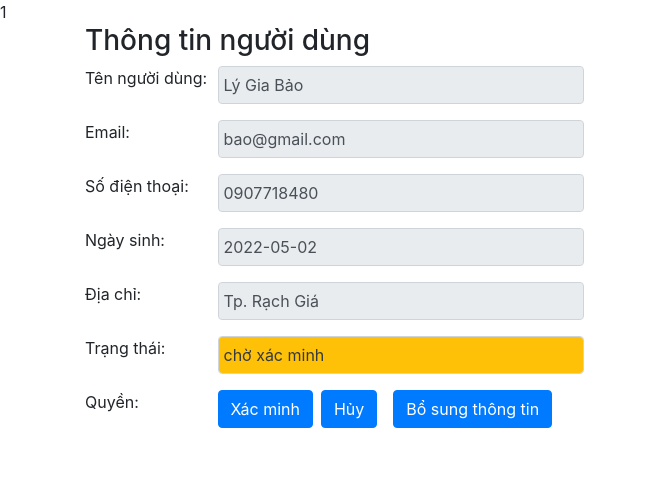
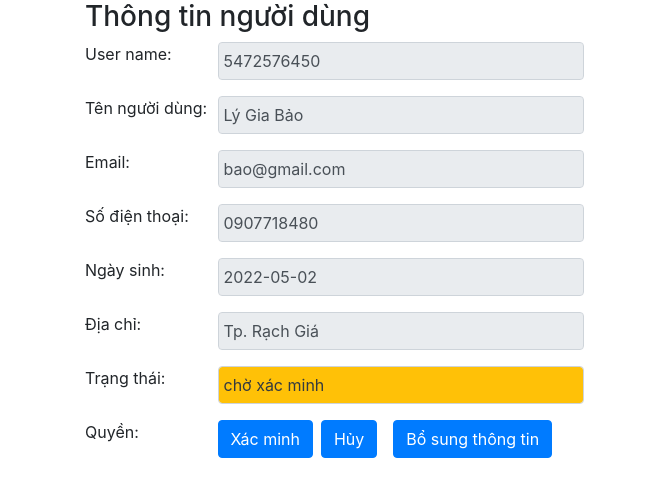
Before and after one commit to Kuroo-nekoo/web-ck, a PHP site: page /user_info.php?user_id=1 in a window 1280 px wide. Shown: the part 56-553 px from the top of the page, without its empty margins (0-647 px from the left). Run offline with PHP 8.4, Linux system fonts and the light colour scheme; the visitor is signed in with stand-in values (Sample User, id 1); data comes from the database, SQL or seed files in the repository; some libraries are stand-ins or nearby versions.

Commit message:
for Phan Hien

```diff
--- a/db.php
+++ b/db.php
@@ -257,3 +257,16 @@ function get_users_data_sort_date($type)
     }
     return array('code' => 1, 'error' => 'Empty data');
 }
+
+function update_state($user_id, $state) {
+    $conn = connect_database();
+    $sql = "UPDATE ACCOUNT SET ACTIVATED_STATE = '{$state}'  WHERE USER_ID = ?";
+    $stm = $conn->prepare($sql);
+    $stm->bind_param('s', $user_id);
+    if (!$stm->execute()) {
+        return array('code' => 1, 'error' => 'Error: ' . $sql . "<br>" . $conn->error);
+    }
+
+    $stm->execute();
+    return array('code' => 0);
+}
--- a/db.sql
+++ b/db.sql
@@ -49,7 +49,9 @@ CREATE TABLE `account` (
   `IS_LOCKED` bit(1) DEFAULT b'0',
   `DATE_LOCKED` datetime DEFAULT NULL,
   `DATE_CREATED` datetime NOT NULL,
-  `BALANCE` int NOT NULL
+  `BALANCE` int NOT NULL,
+  `FRONT_ID_IMAGE_DIR` varchar(50) DEFAULT NULL,
+  `BACK_ID_IMAGE_DIR` varchar(50) DEFAULT NULL
 ) ENGINE=InnoDB DEFAULT CHARSET=utf8mb4;
 
 
--- a/main.js
+++ b/main.js
@@ -17,5 +17,21 @@ function getUserInfo(user_id) {
 
 
 function verification(user_id) {
-  $('.modal-title').html('Bạn có chắc xác minh tài khoản ?');
+  $('.modal-title').html('Xác minh tài khoản');
+  $('.modal-body').html('Bạn có muốn xác minh cho tài khoản này?');
+  var url = window.location.href
+  console.log(url)
+  $('#accept').click(function () {
+    location.replace(url + '&is_accepted=1');
+  })
 }
+
+function disable(user_id) {
+  $('.modal-title').html('Vô hiệu hóa tài khoản');
+  $('.modal-body').html('Bạn có muốn vô hiệu hóa tài khoản này?');
+  var url = window.location.href
+  console.log(url)
+  $('#accept').click(function () {
+    location.replace(url + '&is_rejected=1');
+  })
+}
--- a/style.css
+++ b/style.css
@@ -16,3 +16,9 @@ body {
 .clickable-row {
   cursor: pointer;
 }
+
+.id-card {
+  width:100%;
+  height:150px;
+  object-fit: cover;
+}
--- a/transaction.php
+++ b/transaction.php
@@ -122,7 +122,7 @@ if (isset($_POST['phone_number']) && isset($_POST['money'] )&& isset($_POST['fee
     ></script>
   </head>
   <body>
-    <?php include_once './navbar.php'?>
+    <?php include_once './navbar_user.php'?>
     <div class="d-flex justify-content-center align-items-center">
       <form class="col-md-4 border" action="transaction.php" method="post">
       <div class="text-danger h5">
--- a/user_info.php
+++ b/user_info.php
@@ -8,6 +8,20 @@ if (!isset($_SESSION['is_admin']))
 
 $user_data = get_user_data($_GET['user_id'])['data'];
 $user_id = $user_data['USER_ID'];
+
+if (isset($_GET['is_accepted'])) {
+  if ($_GET['is_accepted'] == 1) {
+      $result = update_state($user_id,'đã xác minh');
+      header('Location: ./user_info.php?user_id=' . $user_id);
+  }
+}
+
+if (isset($_GET['is_rejected'])) {
+    if ($_GET['is_rejected'] == 1) {
+        $result = update_state($user_id,'vô hiệu hóa');
+        header('Location: ./user_info.php?user_id=' . $user_id);
+    }
+  }
 
 ?>
 
@@ -23,18 +37,22 @@ $user_id = $user_data['USER_ID'];
 	<script src="https://code.jquery.com/jquery-3.3.1.slim.min.js" integrity="sha384-q8i/X+965DzO0rT7abK41JStQIAqVgRVzpbzo5smXKp4YfRvH+8abtTE1Pi6jizo" crossorigin="anonymous"></script>
 	<script src="https://cdn.jsdelivr.net/npm/popper.js@1.14.7/dist/umd/popper.min.js" integrity="sha384-UO2eT0CpHqdSJQ6hJty5KVphtPhzWj9WO1clHTMGa3JDZwrnQq4sF86dIHNDz0W1" crossorigin="anonymous"></script>
 	<script src="https://cdn.jsdelivr.net/npm/bootstrap@4.3.1/dist/js/bootstrap.min.js" integrity="sha384-JjSmVgyd0p3pXB1rRibZUAYoIIy6OrQ6VrjIEaFf/nJGzIxFDsf4x0xIM+B07jRM" crossorigin="anonymous"></script>
+    <script src="https://ajax.googleapis.com/ajax/libs/jquery/1.11.0/jquery.min.js"></script>
     <link rel="stylesheet" href="./style.css">
-    <script type="" src="./main.js"></script>
+    <script type="" src="http://localhost/main.js"></script>
 </head>
 
 <body>
 <?php include './navbar_admin.php'?>
-    <?php echo json_encode($user_id) ?>
     <div class="container">
         <div class="row">
             <div class="col-md-6 mr-auto">
             <h3>Thông tin người dùng</h3>
             <form>
+                <div class="form-group form-row">
+                    <label for="name" class="col-md-3">User name:</label>
+                    <input class="form-control col-md-8"  type="text" value="<?php echo $user_data['USERNAME']; ?> " disabled/>
+                </div>
                 <div class="form-group form-row">
                     <label for="name" class="col-md-3">Tên người dùng:</label>
                     <input class="form-control col-md-8"  type="text" value="<?php echo $user_data['FULL_NAME']; ?> " disabled/>
@@ -75,7 +93,7 @@ $user_id = $user_data['USER_ID'];
                     <button type="button" class="btn btn-primary mr-2" onclick='verification(<?php echo $user_id ?>)' data-toggle="modal" data-target="#modal">
                         Xác minh
                     </button>
-                    <button type="button" class="btn btn-primary mr-2" data-toggle="modal" data-target="#modal">
+                    <button type="button" class="btn btn-primary mr-2" onclick='disable(<?php echo $user_id ?>)' data-toggle="modal" data-target="#modal">
                         Hủy
                     </button>
                     <button type="button" class="btn btn-primary ml-2" data-toggle="modal" data-target="#modal">
@@ -110,7 +128,7 @@ $user_id = $user_data['USER_ID'];
             ...
         </div>
         <div class="modal-footer">
-            <button type="button" class="btn btn-primary">Xác nhận</button>
+            <button type="button" class="btn btn-primary" id="accept">Xác nhận</button>
             <button type="button" class="btn btn-secondary" data-dismiss="modal">Hủy</button>
         </div>
         </div>
```
Also changed, not shown: user.php (+10 -0 lines), uploads/pdf-icon.png (added), uploads/twitter-bird.png (added).
